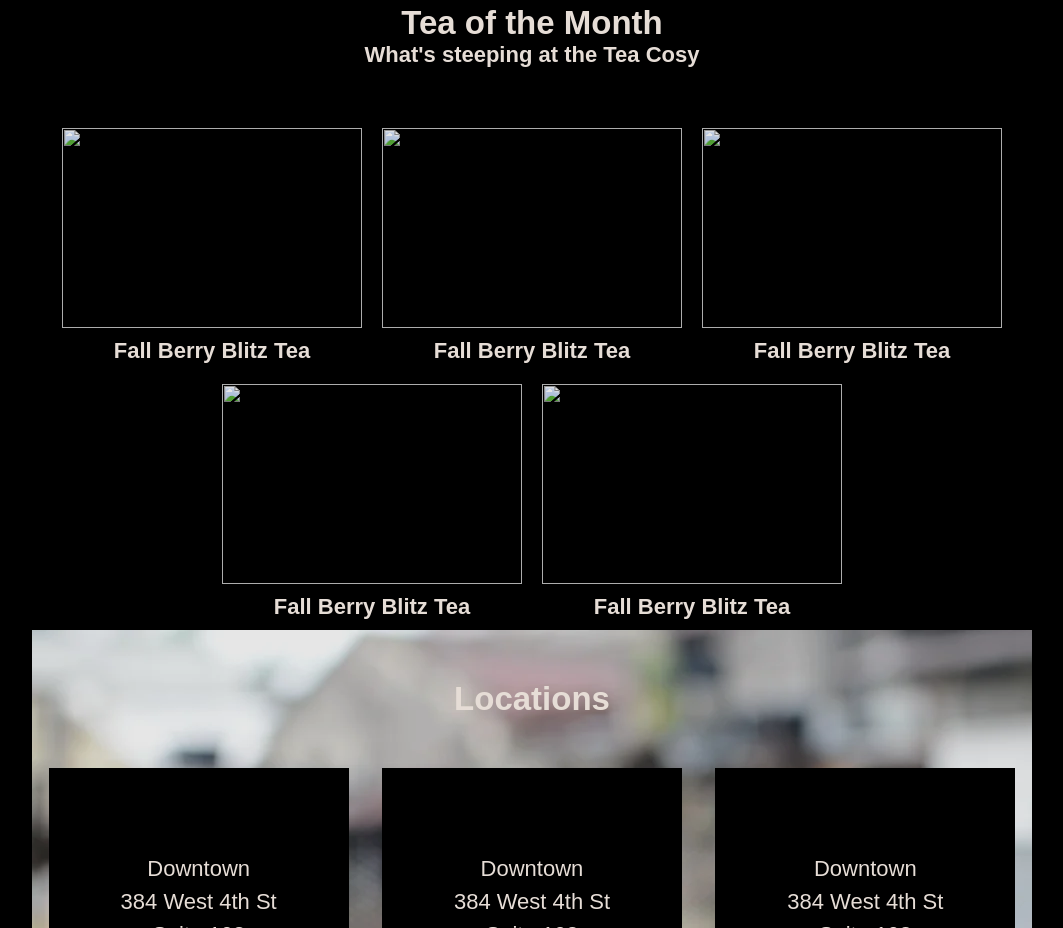
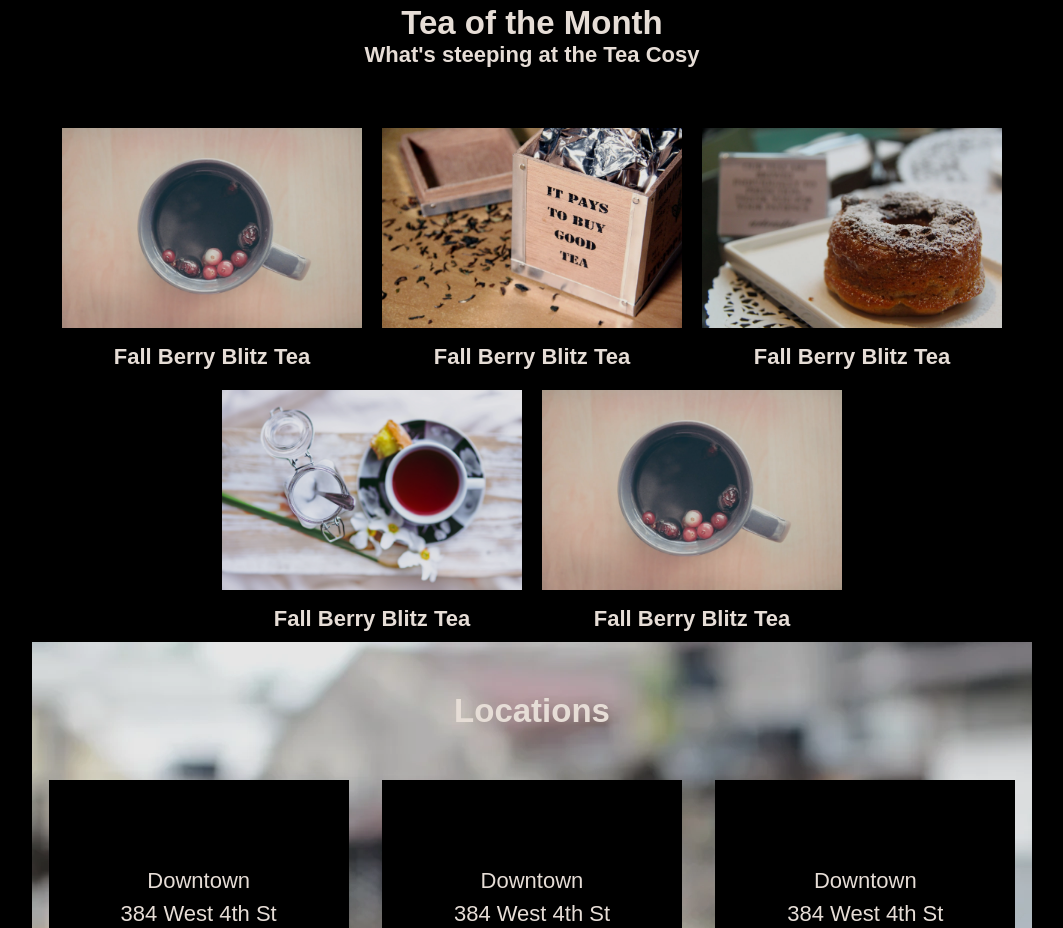
Before and after one commit to kamila-wilczynska/Tea-Cosy, a plain HTML site: page index.html in a window 1280 px wide. Shown: the part 920-1848 px from the top of the page, without its empty margins (108-1171 px from the left). Drawn offline with Linux system fonts and the light colour scheme; the site is published under a folder, as on GitHub Pages, so addresses that start at the root find nothing.

Commit message:
image fixed

```diff
--- a/index.html
+++ b/index.html
@@ -37,23 +37,23 @@
 			</div>
 			<div class="box-for-carts">
 				<div class="cart">
-					<img src="/images/img-berryblitz.jpg" />
+					<img src="./images/img-berryblitz.jpg" />
 					<h4>Fall Berry Blitz Tea</h4>
 				</div>
 				<div class="cart">
-					<img src="/images/img-spiced-rum.jpg" />
+					<img src="./images/img-spiced-rum.jpg" />
 					<h4>Fall Berry Blitz Tea</h4>
 				</div>
 				<div class="cart">
-					<img src="/images/img-donut.jpg" />
+					<img src="./images/img-donut.jpg" />
 					<h4>Fall Berry Blitz Tea</h4>
 				</div>
 				<div class="cart">
-					<img src="/images/img-bedford-bizarre.jpg" />
+					<img src="./images/img-bedford-bizarre.jpg" />
 					<h4>Fall Berry Blitz Tea</h4>
 				</div>
 				<div class="cart">
-					<img src="/images/img-berryblitz.jpg" />
+					<img src="./images/img-berryblitz.jpg" />
 					<h4>Fall Berry Blitz Tea</h4>
 				</div>
 			</div>
```
